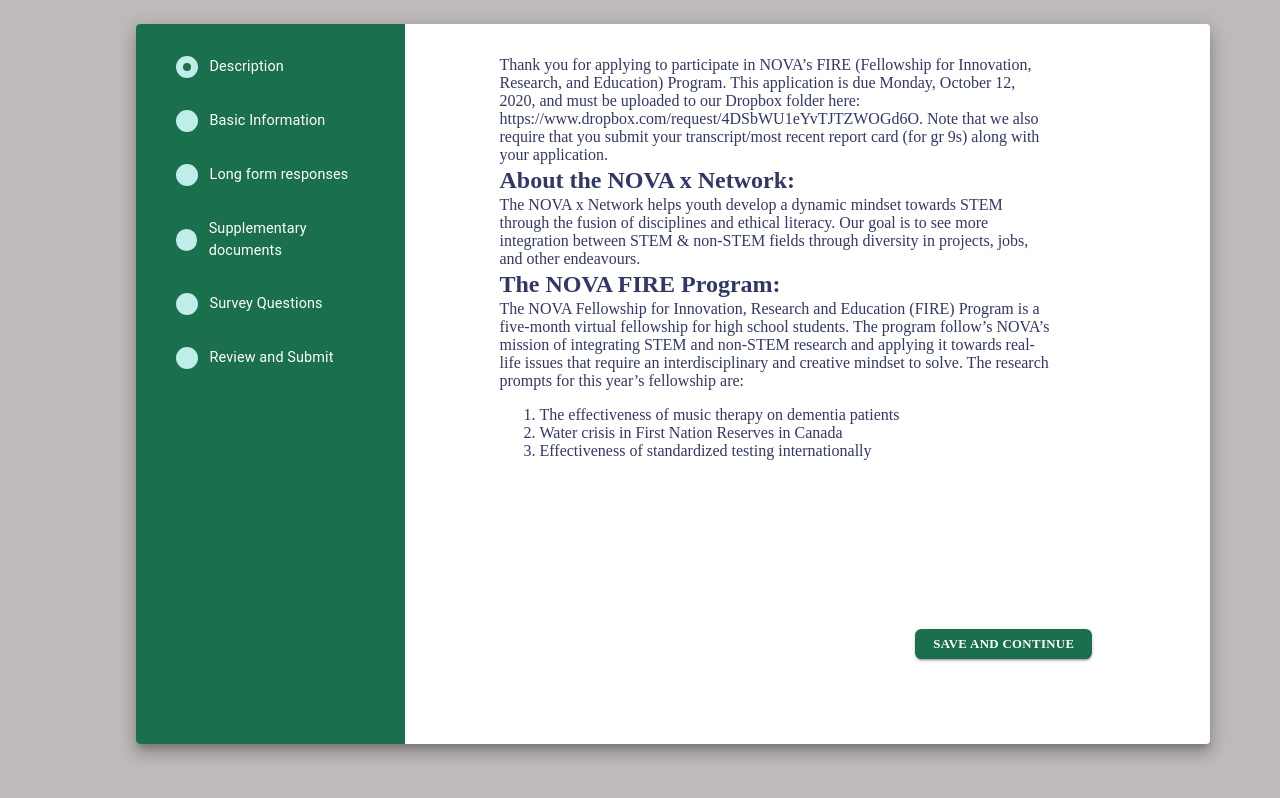
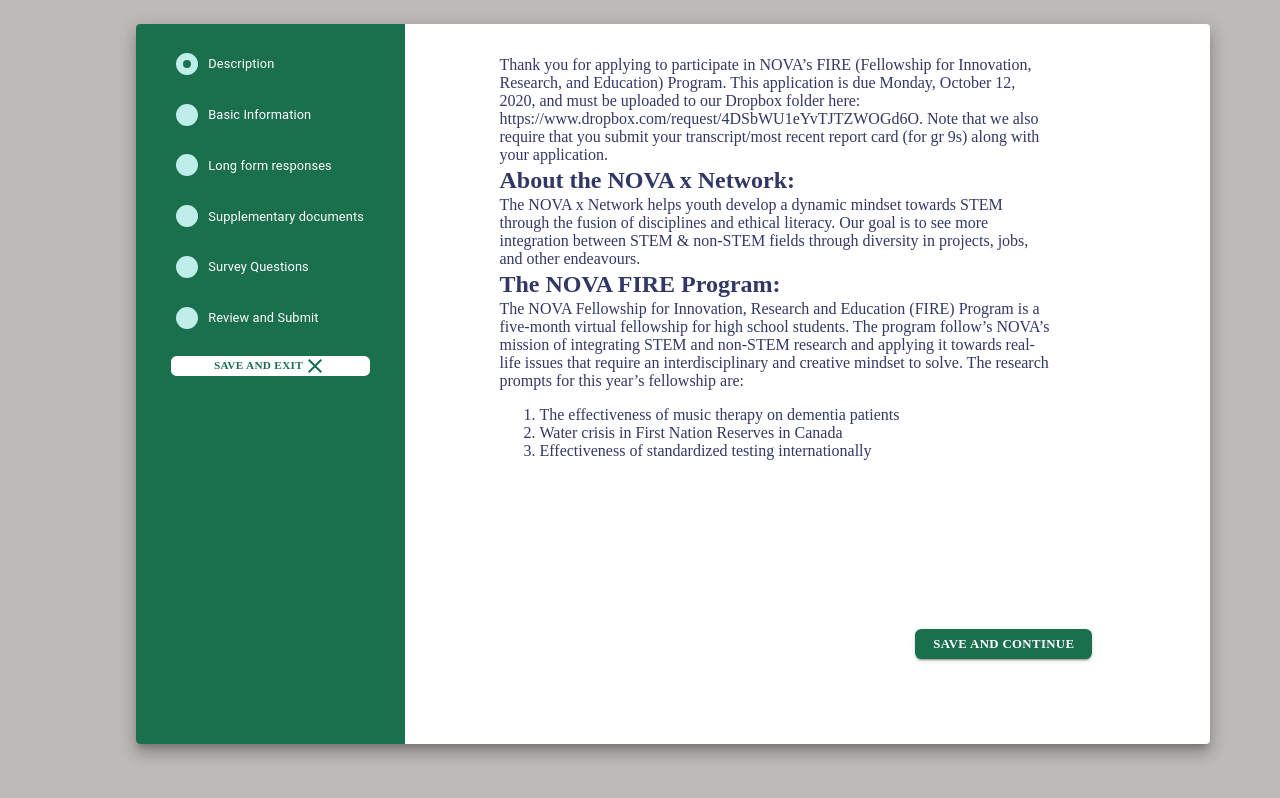
Before and after one commit to Emeka-Ugbanu-hub/Nova, a React (Create React App) app: page / in a window 1280 px wide. Built offline with nearby package versions, Linux system fonts and the light colour scheme.

Commit message:
still working on the form

```diff
--- a/src/App.js
+++ b/src/App.js
@@ -11,6 +11,7 @@
  Typography,
 
 } from "@material-ui/core";
+import CloseIcon from '@material-ui/icons/Close';
 import BasicInformation from "./BasicInformation.js";
 import Description from "./Description.js";
 
@@ -30,7 +31,7 @@
 
   },
   item: {
-    marginTop:`${1}em`,
+    marginTop:`${0.8}em`,
   },
   contain: {
     marginTop:`${2}em`
@@ -47,8 +48,8 @@
   stepname: {
    color:`#fff`,
    marginLeft:`${0.8}em`,
-   fontSize:`${0.9}em`
-  }
+   fontSize:`${0.8}em`
+  },
 }));
 const App = () => {
   const classes = useStyles();
@@ -98,6 +99,20 @@
   </ListItem>
   </List>
 
+ <Button
+ style={{
+  background:`#fff`,
+  color:`#1A6F4C`,
+  width:`${90}%`,
+  height:`${20}px`,
+  marginTop:`${1}em`,
+  marginLeft:`${1}em`,
+  fontSize:`${0.7}em`,
+  borderRadius:`${0.5}em`,
+  fontFamily:`poppins`,
+  fontWeight:900,
+ }}
+ >Save and exit {<CloseIcon/>}  </Button>
 </Container>
               </Grid>
 
```
